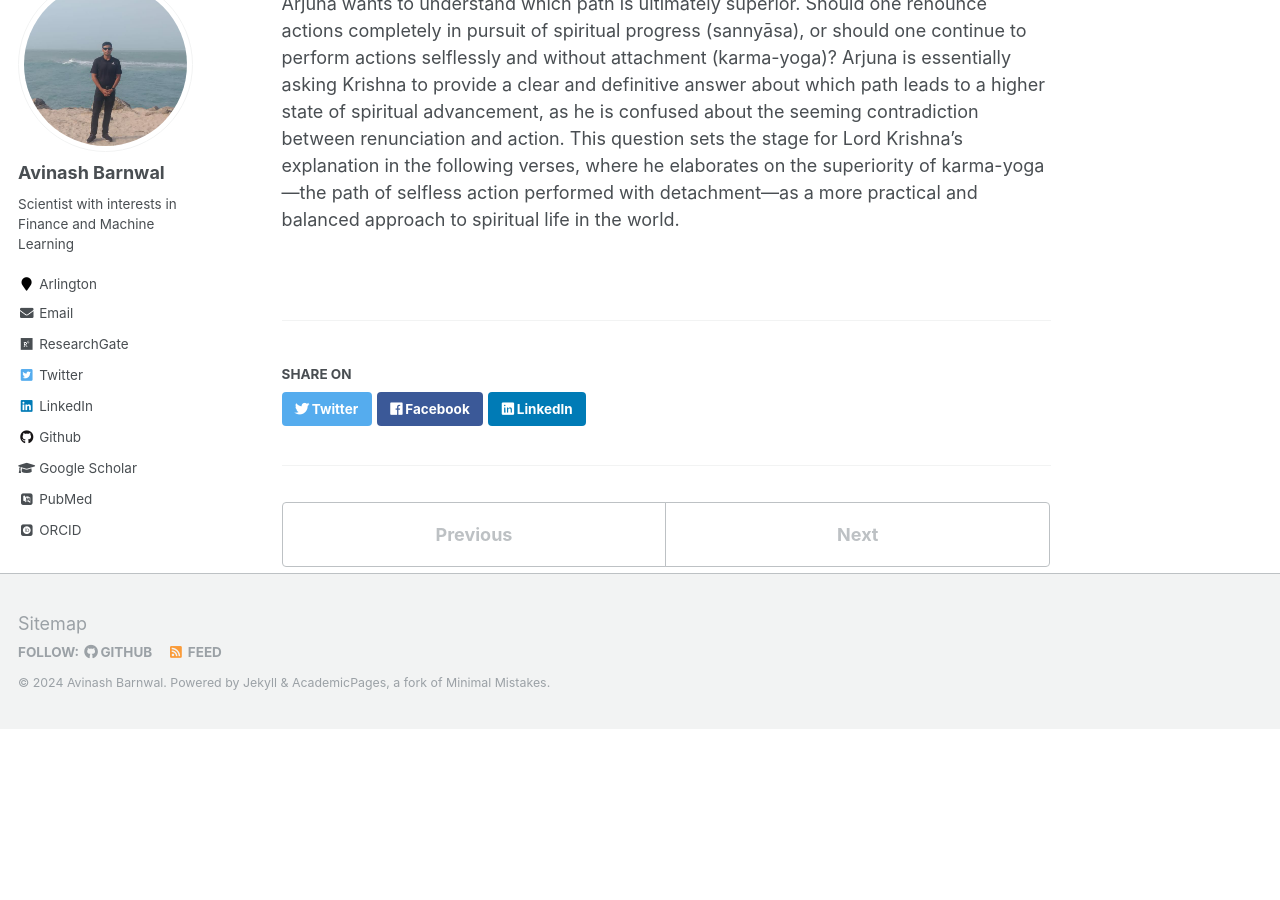
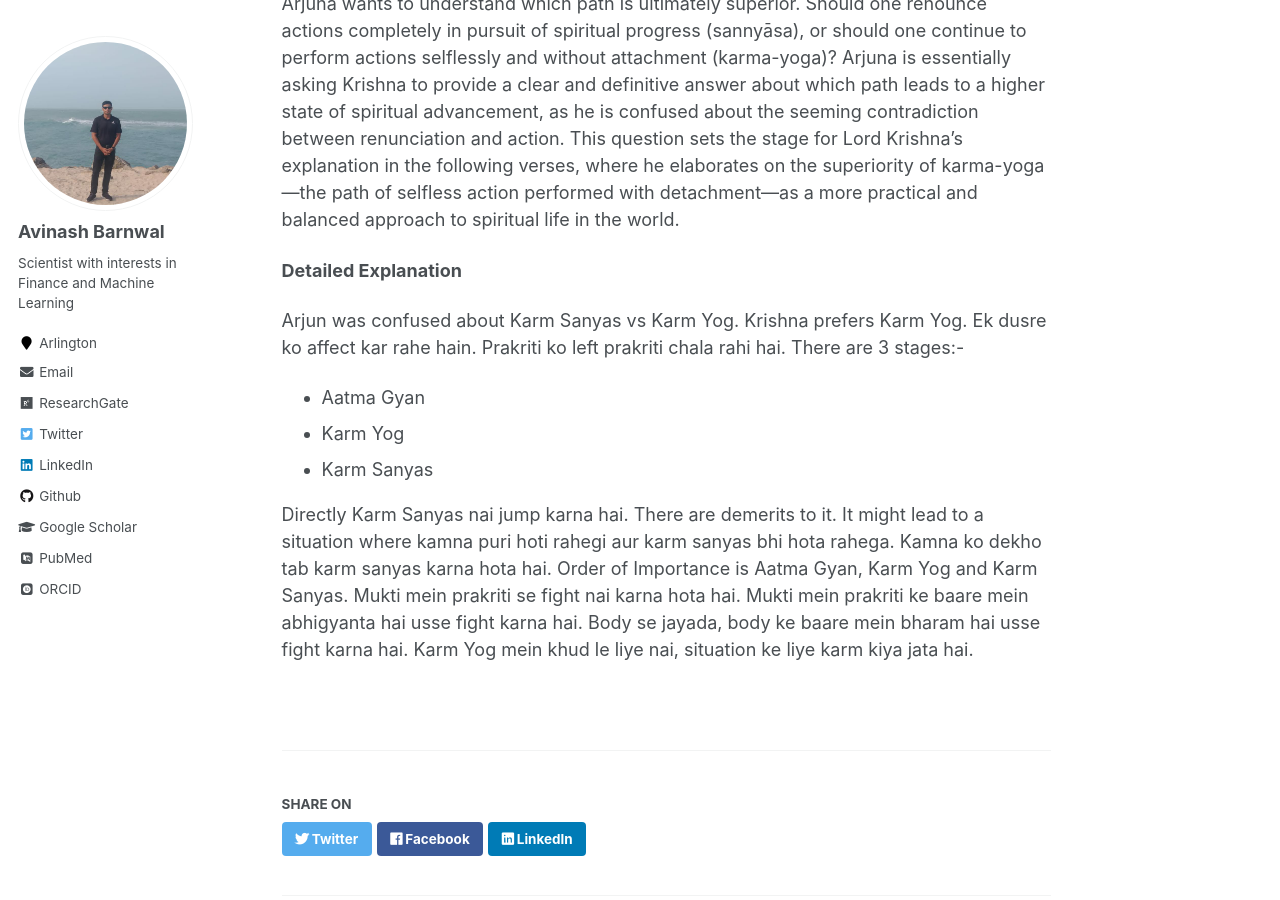
Before and after one commit to avinashbarnwal/avinashbarnwal.github.io, a Jekyll site: the page built from _geeta/shlok_5_1_2.md, in a window 1280 px wide and 900 px high, scrolled down 487 px. Built offline with Jekyll 4.4.1, drawn with Linux system fonts in a browser that asks for light colours; some web fonts are replaced; before the commit the page ends 1216 px from its top, so only the background shows below that.

Commit message:
Update shlok_5_1_2.md

```diff
--- a/_geeta/shlok_5_1_2.md
+++ b/_geeta/shlok_5_1_2.md
@@ -18,3 +18,14 @@ yachreya etayorekam tanme bruhi sunischitam**
 In this verse, Arjuna is expressing confusion. Krishna has previously spoken about both sannyāsa (renunciation of actions) and karma-yoga (selfless action through discipline). Arjuna wants to understand which path is ultimately superior. Should one renounce actions completely in pursuit of spiritual progress (sannyāsa), or should one continue to perform actions selflessly and without attachment (karma-yoga)?
 Arjuna is essentially asking Krishna to provide a clear and definitive answer about which path leads to a higher state of spiritual advancement, as he is confused about the seeming contradiction between renunciation and action.
 This question sets the stage for Lord Krishna’s explanation in the following verses, where he elaborates on the superiority of karma-yoga—the path of selfless action performed with detachment—as a more practical and balanced approach to spiritual life in the world.
+
+**Detailed Explanation**
+
+Arjun was confused about Karm Sanyas vs Karm Yog. Krishna prefers Karm Yog. Ek dusre ko affect kar rahe hain. Prakriti ko left prakriti chala rahi hai.
+There are 3 stages:-
+- Aatma Gyan
+- Karm Yog
+- Karm Sanyas
+
+Directly Karm Sanyas nai jump karna hai. There are demerits to it. It might lead to a situation where kamna puri hoti rahegi aur karm sanyas bhi hota rahega. Kamna ko dekho tab karm sanyas karna hota hai. Order of Importance is Aatma Gyan, Karm Yog and Karm Sanyas.
+Mukti mein prakriti se fight nai karna hota hai. Mukti mein prakriti ke baare mein abhigyanta hai usse fight karna hai. Body se jayada, body ke baare mein bharam hai usse fight karna hai. Karm Yog mein khud le liye nai, situation ke liye karm kiya jata hai.
```
